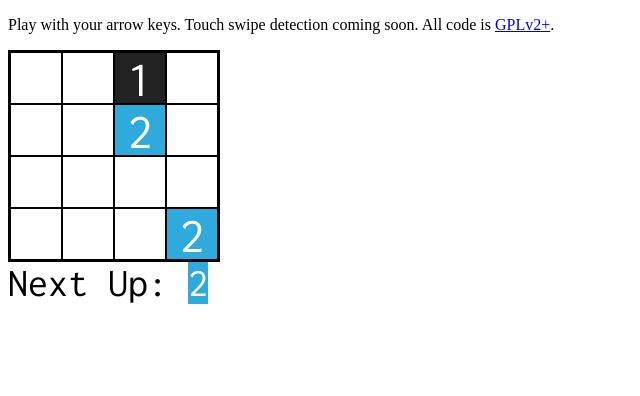
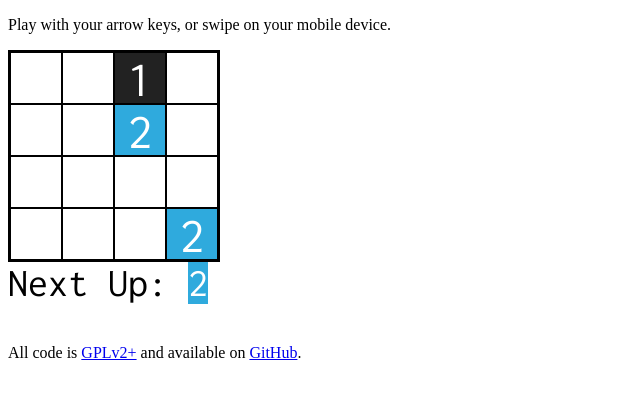
Before and after one commit to georgestephanis/free-threes, a plain HTML site: page index.html in a window 1280 px wide. Shown: the whole page, without its empty margins (0-640 px from the left). Drawn offline with Linux system fonts and the light colour scheme.

Commit message:
Update the blurb.
Note that touch support is in, and the source is up on GitHub.

```diff
--- a/index.html
+++ b/index.html
@@ -6,8 +6,9 @@
     <meta name="viewport" content="width=250, user-scalable=no">
 </head>
 <body>
-    <p>Play with your arrow keys. Touch swipe detection coming soon. All code is <a href="http://opensource.org/licenses/GPL-2.0">GPLv2+</a>.</p>
+    <p>Play with your arrow keys, or swipe on your mobile device.</p>
     <div id="board"></div>
+    <p>All code is <a href="http://opensource.org/licenses/GPL-2.0">GPLv2+</a> and available on <a href="http://github.com/georgestephanis/free-threes/">GitHub</a>.</p>
     <script src="threes.js"></script>
 </body>
 </html>
```
